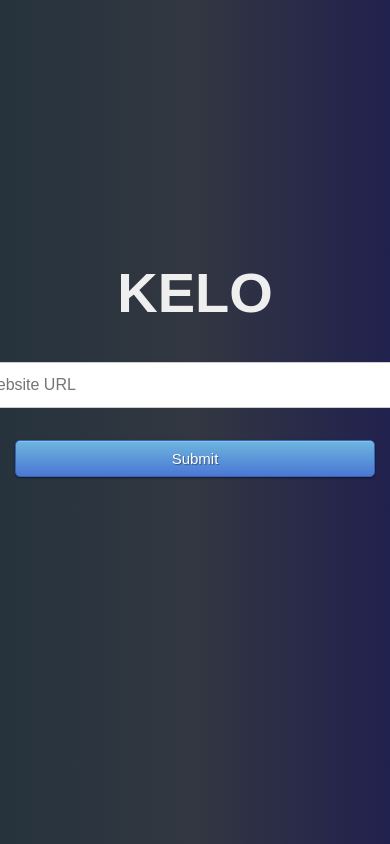
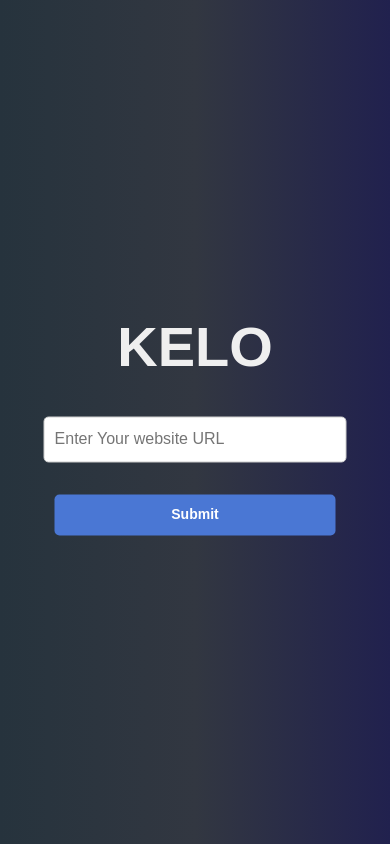
Before and after one commit to jkenavdekar/kelochatbot, a Flask app: page / in a window 390 px wide; the page is wider, and only the part inside the window is pictured. Run offline with Flask 2, Linux system fonts and the light colour scheme.

Commit message:
prevent default and make mobile friendly

```diff
--- a/app.py
+++ b/app.py
@@ -84,7 +84,7 @@ app = Flask(__name__)
 @app.route("/", methods=['GET', 'POST'])
 def index():
     if request.method == 'POST':
-        url = request.form["name"]
+        url = request.json["message"]
         validation = validators.url(url)
 
         if validation:
@@ -182,11 +182,11 @@ def index():
 
             print(len(vectors), len(all_texts))
 
-            return redirect('/goo')
+            return jsonify({'answer': "/goo"})
         else:
-            return render_template('chat4.html', response='Enter a valid URL')
+            return jsonify({'answer': "/"})
 
-    return render_template('chat4.html', response='')
+    return render_template('chat4.html')
 
 @app.route("/goo")
 def goo():
--- a/static/style2.css
+++ b/static/style2.css
@@ -1,11 +1,20 @@
-body,html{
+body, html {
   height: 100%;
   margin: 0;
   background: rgb(44, 47, 59);
-    background: -webkit-linear-gradient(to right, rgb(40, 59, 34), rgb(54, 60, 70), rgb(32, 32, 43));
-	background: linear-gradient(to right, rgb(38, 51, 61), rgb(50, 55, 65), rgb(33, 33, 78));
+  background: -webkit-linear-gradient(
+    to right,
+    rgb(40, 59, 34),
+    rgb(54, 60, 70),
+    rgb(32, 32, 43)
+  );
+  background: linear-gradient(
+    to right,
+    rgb(38, 51, 61),
+    rgb(50, 55, 65),
+    rgb(33, 33, 78)
+  );
 }
-
 
 .kelo {
   font-family: Arial, sans-serif;
@@ -16,38 +25,36 @@ body,html{
   left: 50%;
   transform: translate(-50%, -50%);
   color: #efefef;
-
-    position: absolute;
-	width:600px;
-	height:400px;
+  width: 90%; /* Adjust the width to fit the screen */
+  max-width: 600px; /* Set a maximum width for larger screens */
 }
 
 input {
-	width: 60%;
-	font-size: 16px; /* set the font size to 16 pixels */
-    font-family: Arial, sans-serif; /* set the font family to Arial or a sans-serif font */
-    line-height: 1.5; /* set the line height to 1.5 times the font size */
-    padding: 10px; /* add some padding to the textarea */
-    border: 1px solid #ccc; /* add a border to the textarea */
-    border-radius: 5px; /* round the corners of the textarea */
+  width: 80%; /* Set the input width to fill the available space */
+  font-size: 16px;
+  font-family: Arial, sans-serif;
+  line-height: 1.5;
+  padding: 10px;
+  border: 1px solid #ccc;
+  border-radius: 5px;
 }
 
-.btn { display: inline-block; *display: inline; *zoom: 1; padding: 4px 10px 4px; margin-bottom: 0; font-size: 13px; line-height: 18px; color: #333333; text-align: center;text-shadow: 0 1px 1px rgba(255, 255, 255, 0.75); vertical-align: middle; background-color: #f5f5f5; background-image: -moz-linear-gradient(top, #ffffff, #e6e6e6); background-image: -ms-linear-gradient(top, #ffffff, #e6e6e6); background-image: -webkit-gradient(linear, 0 0, 0 100%, from(#ffffff), to(#e6e6e6)); background-image: -webkit-linear-gradient(top, #ffffff, #e6e6e6); background-image: -o-linear-gradient(top, #ffffff, #e6e6e6); background-image: linear-gradient(top, #ffffff, #e6e6e6); background-repeat: repeat-x; filter: progid:dximagetransform.microsoft.gradient(startColorstr=#ffffff, endColorstr=#e6e6e6, GradientType=0); border-color: #e6e6e6 #e6e6e6 #e6e6e6; border-color: rgba(0, 0, 0, 0.1) rgba(0, 0, 0, 0.1) rgba(0, 0, 0, 0.25); border: 1px solid #e6e6e6; -webkit-border-radius: 4px; -moz-border-radius: 4px; border-radius: 4px; -webkit-box-shadow: inset 0 1px 0 rgba(255, 255, 255, 0.2), 0 1px 2px rgba(0, 0, 0, 0.05); -moz-box-shadow: inset 0 1px 0 rgba(255, 255, 255, 0.2), 0 1px 2px rgba(0, 0, 0, 0.05); box-shadow: inset 0 1px 0 rgba(255, 255, 255, 0.2), 0 1px 2px rgba(0, 0, 0, 0.05); cursor: pointer; *margin-left: .3em; }
-.btn:hover, .btn:active, .btn.active, .btn.disabled, .btn[disabled] { background-color: #e6e6e6; }
-.btn-large { padding: 9px 14px; font-size: 15px; line-height: normal; -webkit-border-radius: 5px; -moz-border-radius: 5px; border-radius: 5px; }
-.btn:hover { color: #333333; text-decoration: none; background-color: #e6e6e6; background-position: 0 -15px; -webkit-transition: background-position 0.1s linear; -moz-transition: background-position 0.1s linear; -ms-transition: background-position 0.1s linear; -o-transition: background-position 0.1s linear; transition: background-position 0.1s linear; }
-.btn-primary, .btn-primary:hover { text-shadow: 0 -1px 0 rgba(0, 0, 0, 0.25); color: #ffffff; }
-.btn-primary.active { color: rgba(255, 255, 255, 0.75); }
-.btn-primary { background-color: #4a77d4; background-image: -moz-linear-gradient(top, #6eb6de, #4a77d4); background-image: -ms-linear-gradient(top, #6eb6de, #4a77d4); background-image: -webkit-gradient(linear, 0 0, 0 100%, from(#6eb6de), to(#4a77d4)); background-image: -webkit-linear-gradient(top, #6eb6de, #4a77d4); background-image: -o-linear-gradient(top, #6eb6de, #4a77d4); background-image: linear-gradient(top, #6eb6de, #4a77d4); background-repeat: repeat-x; filter: progid:dximagetransform.microsoft.gradient(startColorstr=#6eb6de, endColorstr=#4a77d4, GradientType=0);  border: 1px solid #3762bc; text-shadow: 1px 1px 1px rgba(0,0,0,0.4); box-shadow: inset 0 1px 0 rgba(255, 255, 255, 0.2), 0 1px 2px rgba(0, 0, 0, 0.5); }
-.btn-primary:hover, .btn-primary:active, .btn-primary.active, .btn-primary.disabled, .btn-primary[disabled] { filter: none; background-color: #4a77d4; }
-.btn-block { width: 100%; display:block; }
 
-/* Mobile Styles */
-@media (max-width: 600px) {
-    .kelo {
+.btn {
+    display: inline-block;
+    padding: 10px 20px;
+    font-size: 14px;
+    font-weight: bold;
     text-align: center;
+    text-decoration: none;
+    color: #ffffff;
+    background-color: #4a77d4;
+    border-radius: 5px;
+    border: none;
+    cursor: pointer;
+    transition: background-color 0.3s;
   }
-    #name {
-        width: 100%;
+
+.btn:hover {
+background-color: #345ac2;
 }
-}
--- a/templates/chat.html
+++ b/templates/chat.html
@@ -5,6 +5,7 @@
 <!DOCTYPE html>
 <html>
 	<head>
+		<meta name="viewport" content="width=device-width, initial-scale=1.0">
 		<title>Kelo_chat</title>
 		<link rel="stylesheet" href="https://stackpath.bootstrapcdn.com/bootstrap/4.1.3/css/bootstrap.min.css" integrity="sha384-MCw98/SFnGE8fJT3GXwEOngsV7Zt27NXFoaoApmYm81iuXoPkFOJwJ8ERdknLPMO" crossorigin="anonymous">
 		<link rel="stylesheet" href="https://use.fontawesome.com/releases/v5.5.0/css/all.css" integrity="sha384-B4dIYHKNBt8Bc12p+WXckhzcICo0wtJAoU8YZTY5qE0Id1GSseTk6S+L3BlXeVIU" crossorigin="anonymous">
--- a/templates/chat4.html
+++ b/templates/chat4.html
@@ -1,6 +1,7 @@
 <!DOCTYPE html>
 <html>
 <head>
+    <meta name="viewport" content="width=device-width, initial-scale=1.0">
     <title>Kelo_chat</title>
     <link rel="stylesheet" type="text/css" href="{{ url_for('static', filename='style2.css')}}"/>
     <style>
@@ -12,7 +13,36 @@
     <script>
         $(document).ready(function() {
             $('form').submit(function(event) {
+
+                event.preventDefault();
+
+                var message = $('#name').val();
+                console.log(message);
+
                 $('#loadingIndicator').show();
+
+                $.ajax({
+                    url: '/',
+                    type: 'POST',
+                    data: JSON.stringify({ message: message }),
+                    contentType: 'application/json',
+                    success: function(response) {
+                        $('#loadingIndicator').hide();
+                        if(response.answer == '/goo'){
+                            window.location.href = response.answer;
+                        }
+                        else{
+                            $('#response').text('Enter a valid URL');
+                        }
+
+
+                    },
+                    error: function() {
+                        $('#loadingIndicator').hide();
+                        $('#response').text('An error occurred.');
+                    }
+                });
+
             });
         });
     </script>
@@ -20,11 +50,11 @@
 <body>
     <div class="kelo">
             <h1>KELO</h1>
-            <form action="/" method="POST">
-                <input type="text" id="name" name="name" placeholder="Enter Your website URL" required><br><br>
+            <form>
+                <input type="url" id="name" name="name" placeholder="Enter Your website URL" required><br><br>
                 <input type="submit" value="Submit" class="btn btn-primary btn-large"><br><br>
             </form>
-            <div id="response">{{response}}</div>
+            <div id="response"></div>
             <div id="loadingIndicator">Indexing...</div>
     </div>
 
```
Lines whose indentation alone changed are shown as unchanged.
